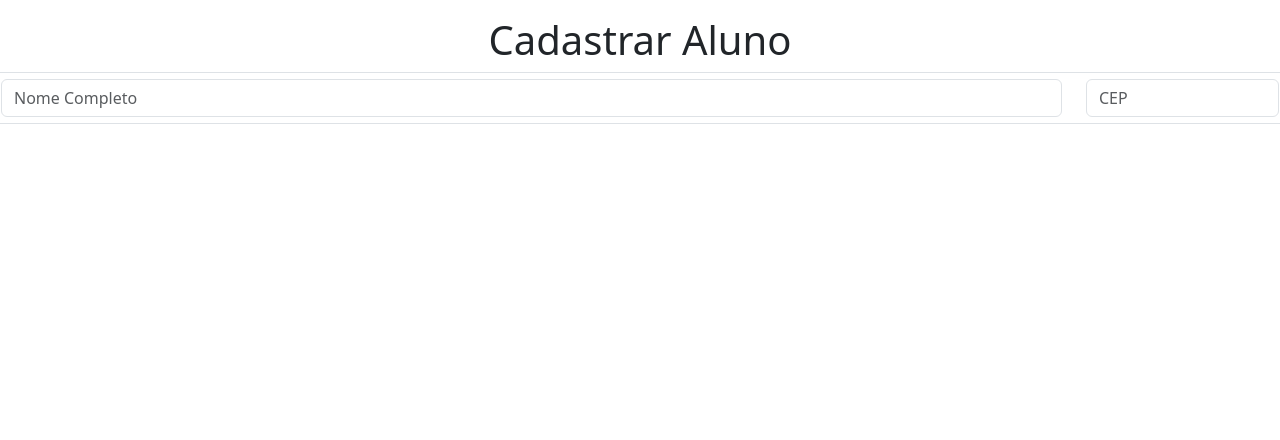
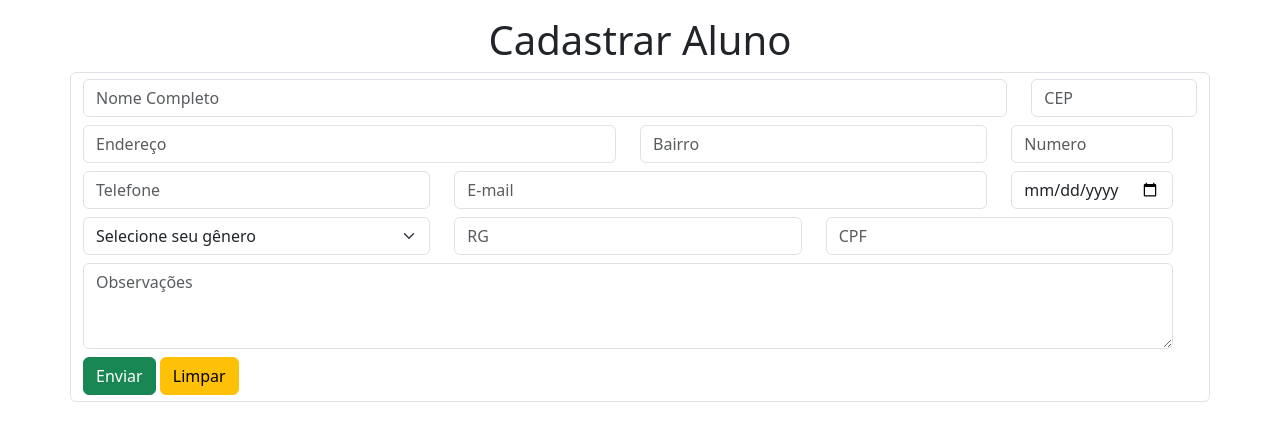
Before and after one commit to kaiquegrilo/primeirogit_fatec, a plain HTML site: page cadastrarAluno.html in a window 1280 px wide. Drawn offline with nearby package versions, Linux system fonts and the light colour scheme.

Commit message:
Funcionalidade formulário

```diff
--- a/cadastrarAluno.html
+++ b/cadastrarAluno.html
@@ -1,28 +1,86 @@
-<!DOCTYPE html>
+<!doctype html>
 <html lang="pt-br">
 
 <head>
-    <meta charset="UTF-8">
-    <meta name="viewport" content="width=device-width, initial-scale=1.0">
-    <title>Alunos</title>
+    <meta charset="UTF-8" />
+    <meta name="viewport" content="width=device-width, initial-scale=1.0" />
+    <title>Aluno</title>
     <link href="https://cdn.jsdelivr.net/npm/bootstrap@5.3.8/dist/css/bootstrap.min.css" rel="stylesheet"
-        integrity="sha384-sRIl4kxILFvY47J16cr9ZwB07vP4J8+LH7qKQnuqkuIAvNWLzeN8tE5YBujZqJLB" crossorigin="anonymous">
+        integrity="sha384-sRIl4kxILFvY47J16cr9ZwB07vP4J8+LH7qKQnuqkuIAvNWLzeN8tE5YBujZqJLB" crossorigin="anonymous" />
     <script src="https://cdn.jsdelivr.net/npm/bootstrap@5.3.8/dist/js/bootstrap.bundle.min.js"
         integrity="sha384-FKyoEForCGlyvwx9Hj09JcYn3nv7wiPVlz7YYwJrWVcXK/BmnVDxM+D2scQbITxI"
         crossorigin="anonymous"></script>
 </head>
 
 <body>
+    <div class=" container-fluid">
+        <div class="container">
             <h1 class="text-center mt-3">Cadastrar Aluno</h1>
 
             <div class="row">
                 <form action="#" class="form-control">
                     <div class="row">
                         <div class="col-10">
-            <input type="text" class="form-control" placeholder="Nome Completo" aria-label="Nome Completo">
+                            <input type="text" class="form-control" placeholder="Nome Completo" aria-label=" " />
                         </div>
                         <div class="col-2">
-            <input type="text" class="form-control" placeholder="CEP" aria-label="CEP">
+                            <input type="text" class="form-control" placeholder="CEP" aria-label="CEP" />
+                        </div>
+
+                        <div class="row mt-2">
+                            <div class="col-6">
+                                <input type="text" class="form-control" placeholder="Endereço" aria-label="Endereço" />
+                            </div>
+                            <div class="col-4">
+                                <input type="text" class="form-control" placeholder="Bairro" aria-label="Bairro" />
+                            </div>
+                            <div class="col-2">
+                                <input type="text" class="form-control" placeholder="Numero" aria-label="Numero" />
+                            </div>
+                        </div>
+
+                        <div class="row mt-2">
+                            <div class="col-4">
+                                <input type="text" class="form-control" placeholder="Telefone" aria-label="Telefone" />
+                            </div>
+                            <div class="col-6">
+                                <input type="text" class="form-control" placeholder="E-mail" aria-label="E-mail" />
+                            </div>
+                            <div class="col-2">
+                                <input type="date" class="form-control" placeholder="Data de Nascimento" aria-label="Data de Nascimento"/>
+                            </div>
+                        </div>
+
+                        <div class="row mt-2">
+                            <div class="col-4">
+                                <select class="form-select" arial label="Default">
+                                    <option selected>Selecione seu gênero</option>
+                                    <option>Feminino</option>
+                                    <option>Masculino</option>
+                                </select>
+                            </div>
+                            <div class="col-4">
+                                <input type="text" class="form-control" placeholder="RG" aria-label="RG" />
+                            </div>
+                            <div class="col-4">
+                                <input type="text" class="form-control" placeholder="CPF" aria-label="CPF" />
+                            </div>
+                        </div>
+
+                        <div class="row mt-2">
+                            <div class="col-12">
+                                <textarea class="form-control" rows="3" placeholder="Observações"></textarea>
+                            </div>
+                        </div>
+
+                        <div class="row mt-2">
+                            <div class="col-12">
+                                <input type="submit" class="btn btn-success" value="Enviar" />
+                                <input type="reset" class="btn btn-warning" value="Limpar" />
+
+                            </div>
+                            </div>
+                </form>
             </div>
         </div>
     </div>
```
Lines whose indentation alone changed are shown as unchanged.
